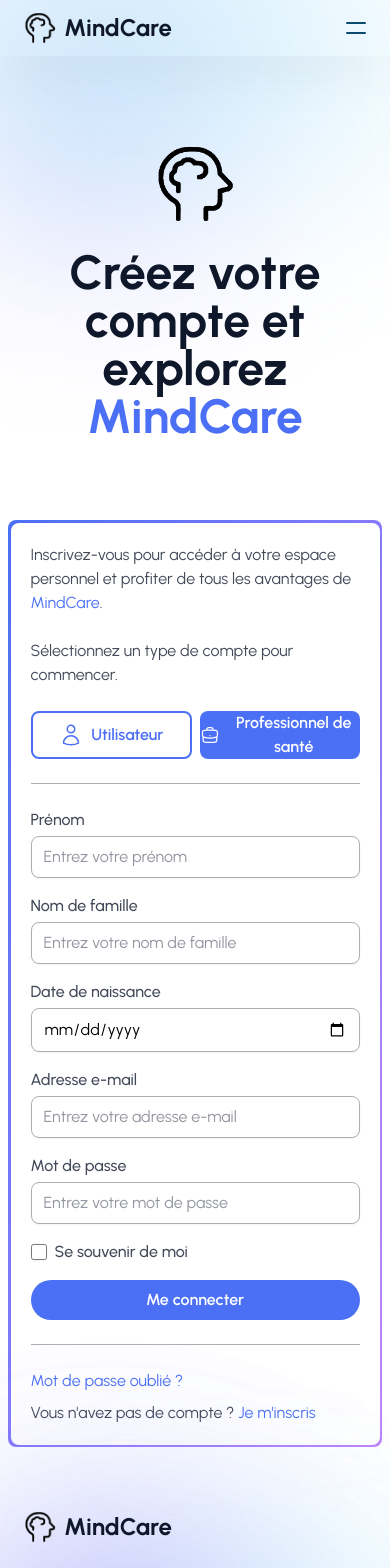
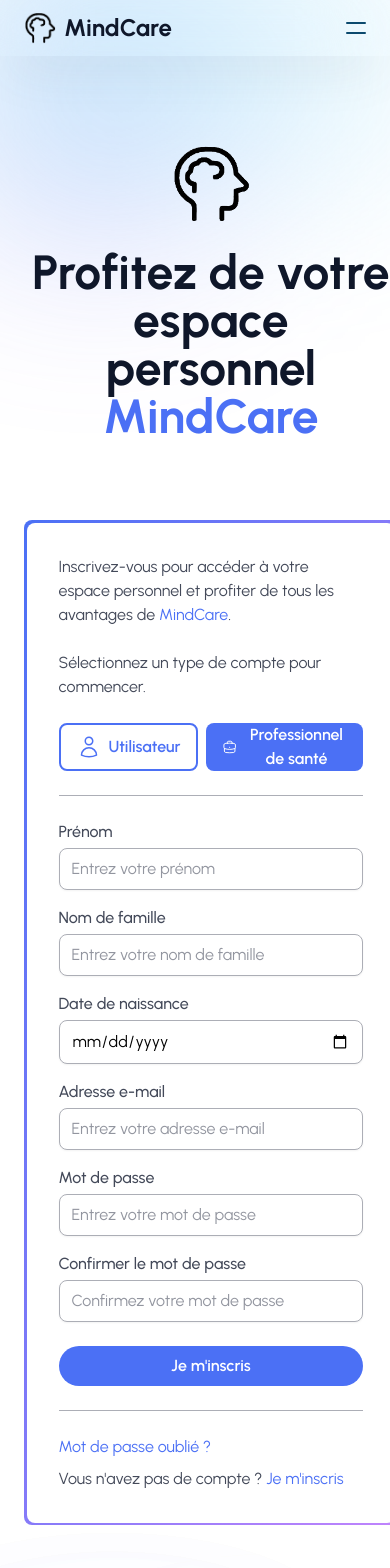
Before and after one commit to MindCareFR/mindcare, an Angular app in the folder front/: page /auth/signup in a window 390 px wide. Shown: the top 1568 px of the page. Built offline with nearby package versions, Linux system fonts and the light colour scheme.

Commit message:
fix: signup forms users/professionals

```diff
--- a/front/src/app/interfaces/form.interface.ts
+++ b/front/src/app/interfaces/form.interface.ts
@@ -11,4 +11,5 @@ export interface IFormFields {
 export interface IFormConfig {
   fields: IFormFields[];
   submitLabel: string;
+  styles: string;
 }
--- a/front/src/app/pages/auth-login/auth-login.component.ts
+++ b/front/src/app/pages/auth-login/auth-login.component.ts
@@ -27,7 +27,8 @@ export class AuthLoginComponent implements OnInit {
       { name: 'password', type: 'password', label: 'Mot de passe', placeholder: 'Entrez votre mot de passe', validators: [Validators.required, Validators.minLength(6), Validators.compose([Validators.pattern(/[a-z]/), Validators.pattern(/[A-Z]/), Validators.pattern(/[0-9]/)])] },
       { name: 'remember', type: 'checkbox', label: 'Se souvenir de moi', validators: [] },
     ],
-    submitLabel: 'Me connecter'
+    submitLabel: 'Me connecter',
+    styles: 'space-y-4'
   };
 
   constructor(
--- a/front/src/app/pages/auth-signup/auth-signup.component.html
+++ b/front/src/app/pages/auth-signup/auth-signup.component.html
@@ -5,23 +5,19 @@
     <div class="blur-[106px] h-56 bg-gradient-to-br from-primary to-purple-400 dark:from-blue-700"></div>
     <div class="blur-[106px] h-32 bg-gradient-to-r from-cyan-400 to-sky-300 dark:to-indigo-600"></div>
   </div>
-  <div class="max-w-7xl flex justify-center mx-auto px-2 md:px-6 md:min-h-screen">
-    <div class="relative flex flex-col gap-y-20 pt-36 w-full lg:flex-row lg:gap-x-10 lg:pt-16 lg:gap-y-0">
-      <div class="flex flex-col lg:flex-row items-center lg:space-x-6 space-y-6 lg:space-y-0 text-center lg:text-left">
-        <div class="space-y-20">
-          <h1
-            class="text-gray-900 text-center dark:text-white font-bold text-5xl px-10 md:px-24 lg:px-0 md:text-6xl xl:text-7xl lg:text-left">
-            <div class="flex justify-center items-center -space-x-2 mb-6 lg:justify-start lg:items-start">
+  <div class="max-w-7xl h-full flex flex-col justify-center mx-auto px-6 md:px-12 xl:px-6 md:min-h-screen">
+    <div class="relative pt-36 mx-auto">
+      <div class="lg:w-2/3 mx-auto my-auto space-y-20 mb-28">
+        <h1 class="text-gray-900 text-center dark:text-white font-bold text-5xl md:text-6xl xl:text-7xl">
+          <div class="flex items-center justify-center -space-x-2 mb-6">
             <img src="/headbrain_b.webp" alt="logo" class="block h-20 w-20 dark:hidden" />
             <img src="/headbrain_w.webp" alt="logo" class="hidden h-20 w-20 dark:block" />
           </div>
-            Créez votre compte et explorez <span class="text-primary">MindCare</span>
+          Profitez de votre espace personnel <span class="text-primary">MindCare</span>
         </h1>
-        </div>
-      </div>
         <div
-        class="flex justify-center items-center w-full max-w-lg my-auto mx-auto p-[2.5px] bg-gradient-to-br from-primary to-purple-400 dark:from-blue-700 rounded-lg lg:mx-0">
-        <div class="w-full p-5 bg-white dark:bg-gray-800 rounded-lg md:p-8 flex flex-col gap-y-6">
+          class="w-full max-w-2xl mx-auto p-[2.5px] bg-gradient-to-br from-primary to-purple-400 dark:from-blue-700 rounded-lg">
+          <div class="flex flex-col w-full p-8 gap-y-6 bg-white dark:bg-gray-800 rounded-lg">
             <p class="text-gray-700 dark:text-gray-300">
               Inscrivez-vous pour accéder à votre espace personnel et profiter de tous les avantages de
               <span class="text-primary">MindCare</span>.
@@ -30,35 +26,33 @@
               Sélectionnez un type de compte pour commencer.
             </p>
             <div class="flex gap-x-2">
-            <button
-              class="flex items-center justify-center w-full h-12 font-semibold rounded-lg hover:bg-opacity-90"
+              <button class="flex items-center justify-center h-12 px-4 font-semibold rounded-lg hover:bg-opacity-90"
                 [ngClass]="{
                 'border border-primary border-2 text-primary': selectedAccount === 'user',
                 'bg-primary text-white': selectedAccount !== 'user'
-              }"
-              (click)="onSelectAccount('user')"
-            >
-              <svg xmlns="http://www.w3.org/2000/svg" fill="none" viewBox="0 0 24 24" stroke-width="1.5" stroke="currentColor" class="w-6 h-6 mr-2">
-                <path stroke-linecap="round" stroke-linejoin="round" d="M15.75 6a3.75 3.75 0 1 1-7.5 0 3.75 3.75 0 0 1 7.5 0ZM4.501 20.118a7.5 7.5 0 0 1 14.998 0A17.933 17.933 0 0 1 12 21.75c-2.676 0-5.216-.584-7.499-1.632Z" />
+              }" (click)="onSelectAccount('user')">
+                <svg xmlns="http://www.w3.org/2000/svg" fill="none" viewBox="0 0 24 24" stroke-width="1.5"
+                  stroke="currentColor" class="w-6 h-6 mr-2">
+                  <path stroke-linecap="round" stroke-linejoin="round"
+                    d="M15.75 6a3.75 3.75 0 1 1-7.5 0 3.75 3.75 0 0 1 7.5 0ZM4.501 20.118a7.5 7.5 0 0 1 14.998 0A17.933 17.933 0 0 1 12 21.75c-2.676 0-5.216-.584-7.499-1.632Z" />
                 </svg>
                 Utilisateur
               </button>
-            <button
-              class="flex items-center justify-center w-full h-12 font-semibold rounded-lg hover:bg-opacity-90"
+              <button class="flex items-center justify-center h-12 px-4 font-semibold rounded-lg hover:bg-opacity-90"
                 [ngClass]="{
-                'border border-primary border-2 text-primary': selectedAccount === 'professionnal',
-                'bg-primary text-white': selectedAccount !== 'professionnal'
-              }"
-              (click)="onSelectAccount('professionnal')"
-            >
-              <svg xmlns="http://www.w3.org/2000/svg" fill="none" viewBox="0 0 24 24" stroke-width="1.5" stroke="currentColor" class="w-6 h-6 mr-2">
-                <path stroke-linecap="round" stroke-linejoin="round" d="M20.25 14.15v4.25c0 1.094-.787 2.036-1.872 2.18-2.087.277-4.216.42-6.378.42s-4.291-.143-6.378-.42c-1.085-.144-1.872-1.086-1.872-2.18v-4.25m16.5 0a2.18 2.18 0 0 0 .75-1.661V8.706c0-1.081-.768-2.015-1.837-2.175a48.114 48.114 0 0 0-3.413-.387m4.5 8.006c-.194.165-.42.295-.673.38A23.978 23.978 0 0 1 12 15.75c-2.648 0-5.195-.429-7.577-1.22a2.016 2.016 0 0 1-.673-.38m0 0A2.18 2.18 0 0 1 3 12.489V8.706c0-1.081.768-2.015 1.837-2.175a48.111 48.111 0 0 1 3.413-.387m7.5 0V5.25A2.25 2.25 0 0 0 13.5 3h-3a2.25 2.25 0 0 0-2.25 2.25v.894m7.5 0a48.667 48.667 0 0 0-7.5 0M12 12.75h.008v.008H12v-.008Z" />
+                'border border-primary border-2 text-primary': selectedAccount === 'professional',
+                'bg-primary text-white': selectedAccount !== 'professional'
+              }" (click)="onSelectAccount('professional')">
+                <svg xmlns="http://www.w3.org/2000/svg" fill="none" viewBox="0 0 24 24" stroke-width="1.5"
+                  stroke="currentColor" class="w-6 h-6 mr-2">
+                  <path stroke-linecap="round" stroke-linejoin="round"
+                    d="M20.25 14.15v4.25c0 1.094-.787 2.036-1.872 2.18-2.087.277-4.216.42-6.378.42s-4.291-.143-6.378-.42c-1.085-.144-1.872-1.086-1.872-2.18v-4.25m16.5 0a2.18 2.18 0 0 0 .75-1.661V8.706c0-1.081-.768-2.015-1.837-2.175a48.114 48.114 0 0 0-3.413-.387m4.5 8.006c-.194.165-.42.295-.673.38A23.978 23.978 0 0 1 12 15.75c-2.648 0-5.195-.429-7.577-1.22a2.016 2.016 0 0 1-.673-.38m0 0A2.18 2.18 0 0 1 3 12.489V8.706c0-1.081.768-2.015 1.837-2.175a48.111 48.111 0 0 1 3.413-.387m7.5 0V5.25A2.25 2.25 0 0 0 13.5 3h-3a2.25 2.25 0 0 0-2.25 2.25v.894m7.5 0a48.667 48.667 0 0 0-7.5 0M12 12.75h.008v.008H12v-.008Z" />
                 </svg>
                 Professionnel de santé
               </button>
             </div>
             <hr class="border-t border-gray-300 dark:border-gray-700" />
-          <app-form [config]="signupConfig" (formSubmit)="onFormSubmit($event)"></app-form>
+            <app-form [config]="signupConfig[selectedAccount]" (formSubmit)="onFormSubmit($event)"></app-form>
             <hr class="border-t border-gray-300 dark:border-gray-700" />
             <div class="flex justify-between flex-col gap-y-2">
               <a href="/auth/forgot-password" class="text-md text-primary hover:underline">
@@ -76,6 +70,7 @@
       </div>
     </div>
   </div>
+</div>
 
 
   <app-footer></app-footer>
--- a/front/src/app/pages/auth-signup/auth-signup.component.ts
+++ b/front/src/app/pages/auth-signup/auth-signup.component.ts
@@ -21,19 +21,49 @@ import { Router } from '@angular/router';
   ],
 })
 export class AuthSignupComponent implements OnInit {
-  signupConfig: IFormConfig = {
+  // signupConfig: IFormConfig = {
+  //   fields: [
+  //     { name: 'firstname', type: 'text', label: 'Prénom', placeholder: 'Entrez votre prénom', validators: [Validators.required] },
+  //     { name: 'lastname', type: 'text', label: 'Nom de famille', placeholder: 'Entrez votre nom de famille', validators: [Validators.required] },
+  //     { name: 'birthdate', type: 'date', label: 'Date de naissance', placeholder: 'Entrez votre date de naissance', validators: [Validators.required] },
+  //     { name: 'email', type: 'email', label: 'Adresse e-mail', placeholder: 'Entrez votre adresse e-mail', validators: [Validators.required, Validators.email] },
+  //     { name: 'password', type: 'password', label: 'Mot de passe', placeholder: 'Entrez votre mot de passe', validators: [Validators.required, Validators.minLength(6), Validators.compose([Validators.pattern(/[a-z]/), Validators.pattern(/[A-Z]/), Validators.pattern(/[0-9]/)])] },
+  //     { name: 'confirm_password', type: 'password', label: 'Confirmer le mot de passe', placeholder: 'Confirmez votre mot de passe', validators: [Validators.required] },
+  //     { name: 'adeli_rpps', type: 'text', label: 'Numéro Adeli ou RPPS', placeholder: 'Entrez votre numéro Adeli ou RPPS', validators: [Validators.required] },
+  //   ],
+  //   submitLabel: 'Je m\'inscris',
+  //   styles: 'grid grid-cols-1 gap-4 md:grid-cols-2'
+  // };
+
+  signupConfig: { [key: string]: IFormConfig } = {
+    'user': {
       fields: [
         { name: 'firstname', type: 'text', label: 'Prénom', placeholder: 'Entrez votre prénom', validators: [Validators.required] },
         { name: 'lastname', type: 'text', label: 'Nom de famille', placeholder: 'Entrez votre nom de famille', validators: [Validators.required] },
         { name: 'birthdate', type: 'date', label: 'Date de naissance', placeholder: 'Entrez votre date de naissance', validators: [Validators.required] },
         { name: 'email', type: 'email', label: 'Adresse e-mail', placeholder: 'Entrez votre adresse e-mail', validators: [Validators.required, Validators.email] },
         { name: 'password', type: 'password', label: 'Mot de passe', placeholder: 'Entrez votre mot de passe', validators: [Validators.required, Validators.minLength(6), Validators.compose([Validators.pattern(/[a-z]/), Validators.pattern(/[A-Z]/), Validators.pattern(/[0-9]/)])] },
-      { name: 'remember', type: 'checkbox', label: 'Se souvenir de moi', validators: [] },
+        { name: 'confirm_password', type: 'password', label: 'Confirmer le mot de passe', placeholder: 'Confirmez votre mot de passe', validators: [Validators.required] },
       ],
-    submitLabel: 'Me connecter'
-  };
+      submitLabel: 'Je m\'inscris',
+      styles: 'grid grid-cols-1 gap-4 md:grid-cols-2'
+    },
+    'professional': {
+      fields: [
+        { name: 'firstname', type: 'text', label: 'Prénom', placeholder: 'Entrez votre prénom', validators: [Validators.required] },
+        { name: 'lastname', type: 'text', label: 'Nom de famille', placeholder: 'Entrez votre nom de famille', validators: [Validators.required] },
+        { name: 'birthdate', type: 'date', label: 'Date de naissance', placeholder: 'Entrez votre date de naissance', validators: [Validators.required] },
+        { name: 'email', type: 'email', label: 'Adresse e-mail', placeholder: 'Entrez votre adresse e-mail', validators: [Validators.required, Validators.email] },
+        { name: 'password', type: 'password', label: 'Mot de passe', placeholder: 'Entrez votre mot de passe', validators: [Validators.required, Validators.minLength(6), Validators.compose([Validators.pattern(/[a-z]/), Validators.pattern(/[A-Z]/), Validators.pattern(/[0-9]/)])] },
+        { name: 'confirm_password', type: 'password', label: 'Confirmer le mot de passe', placeholder: 'Confirmez votre mot de passe', validators: [Validators.required] },
+        { name: 'adeli_rpps', type: 'text', label: 'Numéro Adeli ou RPPS', placeholder: 'Entrez votre numéro Adeli ou RPPS', validators: [Validators.required] },
+      ],
+      submitLabel: 'Je m\'inscris',
+      styles: 'grid grid-cols-1 gap-4 md:grid-cols-2'
+    }
+  }
 
-  selectedAccount: 'user' | 'professionnal' = 'user';
+  selectedAccount: 'user' | 'professional' = 'user';
 
   constructor(
     private authService: AuthService,
@@ -44,16 +74,22 @@ export class AuthSignupComponent implements OnInit {
   ngOnInit(): void {
     const email: string | null = localStorage.getItem('email');
     const password: string | null = localStorage.getItem('password');
+    const firstname: string | null = localStorage.getItem('firstname');
+    const lastname: string | null = localStorage.getItem('lastname');
+    const birthdate: string | null = localStorage.getItem('birthdate');
     if (email && password) {
-      this.signupConfig.fields.forEach((field: IFormFields): void => {
+      this.signupConfig[this.selectedAccount].fields.forEach((field: IFormFields): void => {
         if (field.name === 'email') field.defaultValue = email;
         if (field.name === 'password') field.defaultValue = password;
-        if (field.name === 'remember') field.defaultValue = true;
+        if (field.name === 'firstname') field.defaultValue = firstname;
+        if (field.name === 'lastname') field.defaultValue = lastname;
+        if (field.name === 'birthdate') field.defaultValue = birthdate;
+        if (field.name === 'confirm_password') field.defaultValue = password;
       });
     }
   }
 
-  onSelectAccount(account: 'user' | 'professionnal'): void {
+  onSelectAccount(account: 'user' | 'professional'): void {
     this.selectedAccount = account;
   }
 
--- a/front/src/app/shared/form/form.component.html
+++ b/front/src/app/shared/form/form.component.html
@@ -1,65 +1,50 @@
-<form [formGroup]="form" (ngSubmit)="onSubmit()" class="space-y-4">
+<form [formGroup]="form" (ngSubmit)="onSubmit()" class="space-y-6">
+  <div [ngClass]="config.styles">
     <ng-container *ngFor="let field of config.fields">
       <div class="form-group">
-      <label
-        *ngIf="field.type !== 'checkbox'"
-        [for]="field.name"
-        class="block text-md font-medium text-gray-700 dark:text-gray-300"
-      >
+        <label *ngIf="field.type !== 'checkbox'" [for]="field.name"
+          class="block text-md font-medium text-gray-700 dark:text-gray-300">
           {{ field.label }}
         </label>
-      <input
-        *ngIf="field.type !== 'select' && field.type !== 'textarea' && field.type !== 'checkbox'"
-        [id]="field.name"
-        [type]="field.type"
-        [formControlName]="field.name"
-        [placeholder]="field.placeholder"
-        class="w-full px-3 py-2 mt-1 border border-gray-300 rounded-lg shadow-sm focus:outline-none focus:ring-purple-400 focus:border-purple-400"
-      />
+        <input *ngIf="field.type !== 'select' && field.type !== 'textarea' && field.type !== 'checkbox'"
+          [id]="field.name" [type]="field.type" [formControlName]="field.name" [placeholder]="field.placeholder"
+          class="w-full px-3 py-2 mt-1 border border-gray-300 rounded-lg shadow-sm focus:outline-none focus:ring-purple-400 focus:border-purple-400" />
 
         <div *ngIf="field.type === 'checkbox'" class="flex items-center">
-        <input
-          [id]="field.name"
-          [type]="field.type"
-          [formControlName]="field.name"
-          class="w-4 h-4 text-primary border-gray-300 rounded-md shadow-sm focus:outline-none focus:ring-purple-400 focus:border-purple-400"
-        />
-        <label
-          [for]="field.name"
-          class="ml-2 text-md font-medium text-gray-700 dark:text-gray-300"
-        >
+          <input [id]="field.name" [type]="field.type" [formControlName]="field.name"
+            class="w-4 h-4 text-primary border-gray-300 rounded-md shadow-sm focus:outline-none focus:ring-purple-400 focus:border-purple-400" />
+          <label [for]="field.name" class="ml-2 text-md font-medium text-gray-700 dark:text-gray-300">
             {{ field.label }}
           </label>
         </div>
 
-      <textarea
-        *ngIf="field.type === 'textarea'"
-        [id]="field.name"
-        [formControlName]="field.name"
+        <textarea *ngIf="field.type === 'textarea'" [id]="field.name" [formControlName]="field.name"
           [placeholder]="field.placeholder"
-        class="w-full px-3 py-2 mt-1 border border-gray-300 rounded-md shadow-sm focus:outline-none focus:ring-purple-400 focus:border-purple-400"
-      ></textarea>
-      <select
-        *ngIf="field.type === 'select'"
-        [id]="field.name"
-        [formControlName]="field.name"
-        class="w-full px-3 py-2 mt-1 border border-gray-300 rounded-md shadow-sm focus:outline-none focus:ring-purple-400 focus:border-purple-400"
-      >
+          class="w-full px-3 py-2 mt-1 border border-gray-300 rounded-md shadow-sm focus:outline-none focus:ring-purple-400 focus:border-purple-400"></textarea>
+        <select *ngIf="field.type === 'select'" [id]="field.name" [formControlName]="field.name"
+          class="w-full px-3 py-2 mt-1 border border-gray-300 rounded-md shadow-sm focus:outline-none focus:ring-purple-400 focus:border-purple-400">
           <option *ngFor="let option of field.options" [value]="option">{{ option }}</option>
         </select>
         <div *ngIf="form.get(field.name)?.invalid && form.get(field.name)?.touched" class="text-red-600 mt-1 text-md">
           <div *ngIf="form.get(field.name)?.errors?.['required']">Ce champ est obligatoire.</div>
           <div *ngIf="form.get(field.name)?.errors?.['email']">Veuillez entrer une adresse e-mail valide.</div>
-        <div *ngIf="form.get(field.name)?.errors?.['minlength']">Ce champ doit contenir au moins {{ form.get(field.name)?.errors?.['minlength']?.requiredLength }} caractères.</div>
-        <div *ngIf="form.get(field.name)?.errors?.['maxlength']">Ce champ doit contenir au plus {{ form.get(field.name)?.errors?.['maxlength']?.requiredLength }} caractères.</div>
+          <div *ngIf="form.get(field.name)?.errors?.['minlength']">Ce champ doit contenir au moins {{
+            form.get(field.name)?.errors?.['minlength']?.requiredLength }} caractères.</div>
+          <div *ngIf="form.get(field.name)?.errors?.['maxlength']">Ce champ doit contenir au plus {{
+            form.get(field.name)?.errors?.['maxlength']?.requiredLength }} caractères.</div>
           <div *ngIf="form.get(field.name)?.errors?.['pattern']">
-          <div *ngIf="form.get(field.name)?.errors?.['pattern'].requiredPattern === '/[a-z]/'">Le mot de passe doit contenir au moins une lettre minuscule.</div>
-          <div *ngIf="form.get(field.name)?.errors?.['pattern'].requiredPattern === '/[A-Z]/'">Le mot de passe doit contenir au moins une lettre majuscule.</div>
-          <div *ngIf="form.get(field.name)?.errors?.['pattern'].requiredPattern === '/[0-9]/'">Le mot de passe doit contenir au moins un chiffre.</div>
+            <div *ngIf="form.get(field.name)?.errors?.['pattern'].requiredPattern === '/[a-z]/'">Le mot de passe doit
+              contenir au moins une lettre minuscule.</div>
+            <div *ngIf="form.get(field.name)?.errors?.['pattern'].requiredPattern === '/[A-Z]/'">Le mot de passe doit
+              contenir au moins une lettre majuscule.</div>
+            <div *ngIf="form.get(field.name)?.errors?.['pattern'].requiredPattern === '/[0-9]/'">Le mot de passe doit
+              contenir au moins un chiffre.</div>
           </div>
+          <div *ngIf="field.name === 'confirm_password' && form.get('confirm_password')?.errors?.['mismatch']">Les mots de passe ne correspondent pas.</div>
         </div>
       </div>
     </ng-container>
+  </div>
   <div *ngIf="formSubmitted && hasFormErrors()" class="text-red-600 mt-1 text-md">
     Veuillez remplir tous les champs correctement.
   </div>
```
Also changed, not shown: front/src/app/shared/form/form.component.ts (+15 -2 lines). Lines whose indentation alone changed are shown as unchanged.
